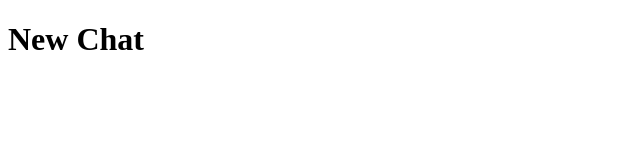
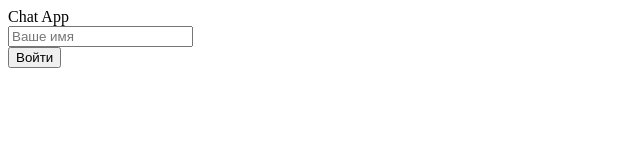
Before and after one commit to tatyana91/js_20171116, a plain HTML site: page index.html in a window 1280 px wide. Shown: the whole page, without its empty margins (0-640 px from the left). Drawn offline with Linux system fonts and the light colour scheme.

Commit message:
Добавлена будущая структура проекта

```diff
--- /dev/null
+++ b/blocks/app/app.js
@@ -0,0 +1,38 @@
+(function () {
+    'use strict';
+
+    const Block = window.Block;
+    const Input = window.Input;
+    const Button = window.Button;
+
+    class App extends Block {
+
+        constructor(node, options = {}) {
+            super(node, options);
+        }
+
+        render() {
+            this.node.innerHTML = `
+                <div class="app">
+                    Chat App
+                    <div class="app__name js-name"></div>
+                    <div class="app__submit js-submit"></div>
+                </div>`;
+
+            let button = new Button(this.node.querySelector('.js-submit'), {
+                text: 'Войти'
+            });
+
+            let input = new Input(this.node.querySelector('.js-name'), {
+                value: '',
+                placeholder: 'Ваше имя'
+            });
+
+            button.render();
+            input.render();
+        }
+
+    }
+
+    window.App = App;
+})();
--- /dev/null
+++ b/blocks/block.js
@@ -0,0 +1,13 @@
+(function () {
+
+    class Block {
+
+        constructor(node, options = {}) {
+            this.node = node;
+            this.options = options;
+        }
+
+    }
+
+    window.Block = Block;
+})();
--- /dev/null
+++ b/blocks/button/button.js
@@ -0,0 +1,22 @@
+(function () {
+    'use strict';
+
+    const Block = window.Block;
+
+    class Button extends Block {
+
+        constructor(node, options = {}) {
+            super(node, options);
+        }
+
+        render() {
+            this.node.innerHTML = `
+            <button class="button">
+                ${this.options.text}
+            </button>`;
+        }
+
+    }
+
+    window.Button = Button;
+})();
--- /dev/null
+++ b/blocks/input/input.js
@@ -0,0 +1,20 @@
+(function () {
+    'use strict';
+
+    const Block = window.Block;
+
+    class Input extends Block {
+
+        constructor(node, options = {}) {
+            super(node, options);
+        }
+
+        render() {
+            this.node.innerHTML = `
+            <input class="input" value="${this.options.value}" placeholder="${this.options.placeholder}"/>`;
+        }
+
+    }
+
+    window.Input = Input;
+})();
--- a/index.html
+++ b/index.html
@@ -3,8 +3,20 @@
 <head>
     <meta charset="UTF-8">
     <title>Chat</title>
+    <script src="blocks/block.js" type="text/javascript"></script>
+    <script src="blocks/button/button.js" type="text/javascript"></script>
+    <script src="blocks/input/input.js" type="text/javascript"></script>
+    <script src="blocks/app/app.js" type="text/javascript"></script>
+    <script type="text/javascript">
+
+        window.addEventListener('DOMContentLoaded', () => {
+            let app = new App(document.querySelector('.js-app'));
+            app.render();
+        })
+
+    </script>
 </head>
-<body>
-    <h1>New Chat</h1>
+<body class="js-app">
+
 </body>
 </html>
```
Also changed, not shown: blocks/app/app.css (added).
